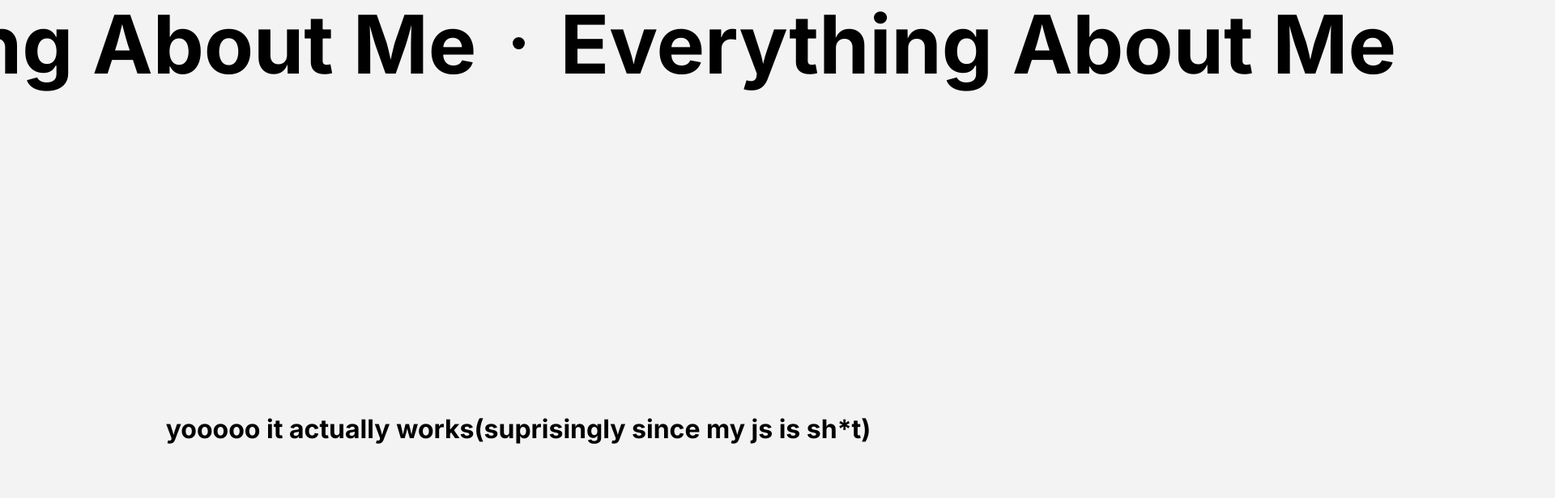
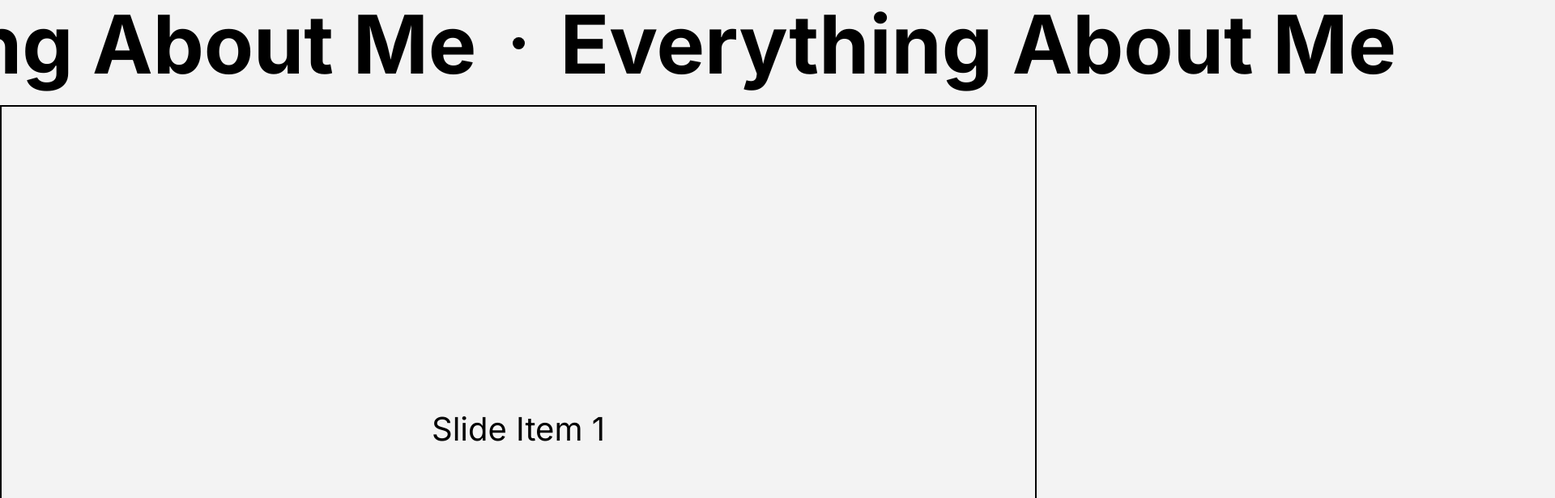
Before and after one commit to Johnson-Berisha/portfolio, a Next.js app in the folder next/: page / in a window 1280 px wide. Shown: the part 1420-2036 px from the top of the page at 81% size, 1920 px wide, since content can reach past the window. Built offline with nearby package versions, Linux system fonts and the light colour scheme.

Commit message:
Msg → Mon Nov 13 23:48:28 CET 2023

```diff
--- a/next/app/lenis.tsx
+++ b/next/app/lenis.tsx
@@ -1,53 +1,38 @@
 "use client"
 
-import { useEffect, useRef } from "react"
+import React, { useEffect, useRef } from "react"
 import Lenis from "@studio-freight/lenis"
 import gsap from "gsap"
 
 /**
  * Wrapper for Lenis
  */
-export default function SmoothScroller(this: any) {
+export default function SmoothScroller() {
+  const containerRef = useRef(null)
+
   useEffect(() => {
     const lenis = new Lenis()
 
-    lenis.on("scroll", (e: any) => {
-      console.log(e)
+    lenis.on("scroll", () => {
+      const container = containerRef.current as unknown as HTMLElement
+      if (container) {
+        const containerWidth = container.offsetWidth
+        const scrollPercent =
+          lenis.scroll / (container.scrollWidth - containerWidth)
+
+        const hitems = container.querySelectorAll(".slide-item")
+
+        gsap.to(hitems, {
+          xPercent: -100 * scrollPercent,
+          ease: "sine.out",
+        })
+      }
     })
 
-    function raf(time: number) {
-
-
-
+    function raf(time: any) {
       lenis.raf(time)
       requestAnimationFrame(raf)
     }
-
-
-// function raf(time) {
-//   lenis.raf(time);
-//   requestAnimationFrame(raf);
-// }
-
-// requestAnimationFrame(raf);
-
-
-// horizontal
-
-const hsection1 = document.getElementById('horizontal');
-const hitems = gsap.utils.toArray('#h-item');
-
-gsap.to(hitems, {
-  xPercent: -100 * (hitems.length - 1),
-  ease: "sine.out",
-  scrollTrigger: {
-      trigger: hsection1,
-      pin: true,
-      scrub:3,
-      snap: 1 / (hitems.length - 1),
-      end: "+=" + hsection1?.offsetWidth
-  }
-})
 
     requestAnimationFrame(raf)
 
@@ -56,5 +41,15 @@ gsap.to(hitems, {
     }
   }, [])
 
-  return this
+  return (
+    <div id="horizontal" ref={containerRef} style={{ overflowX: "scroll" }}>
+      {/*
+        Render your slide items here with the "slide-item" class
+        For example:
+      */}
+      <div className="slide-item">Slide Item 1</div>
+      <div className="slide-item">Slide Item 2</div>
+      <div className="slide-item">Slide Item 3</div>
+    </div>
+  )
 }
--- a/next/app/page.tsx
+++ b/next/app/page.tsx
@@ -1,12 +1,16 @@
+"use client"
+
 import Image from "next/image"
 import Header from "@/design/components/header/header"
+import { ReactLenis } from "@studio-freight/react-lenis"
 
 export default function Home() {
   return (
-
-
     <main>
-
+      {/* <ReactLenis
+      root
+      options={{ orientation: "vertical", gestureOrientataion: "both" }}
+    > */}
       <div className="home">
         <div className="header">
           <div className="logo">
@@ -80,7 +84,13 @@ export default function Home() {
           </div>
           <div className="social-link">
             <a href="https://twitter.com/BerishaGjonson">
-              <Image className="sl-t" width="40" height="40" src="/img/twitter.svg" alt="" />
+              <Image
+                className="sl-t"
+                width="40"
+                height="40"
+                src="/img/twitter.svg"
+                alt=""
+              />
             </a>
           </div>
         </div>
@@ -118,17 +128,30 @@ export default function Home() {
         </div>
         <div className="eam-txt2">Everything About Me</div>
       </div>
-      <div className="about" id="horizontal">
-        <div className="abt-firstsec" id="h-item">
+      {/* <div className="about" id="horizontal">
+        <div className="slide-item abt-firstsec" id="h-item-1">
           <div className="abtfs-txt">
             <span className="abtfs-txt-2">1/5</span>
             About Me
           </div>
         </div>
-        <div className="abt-actualsec" id="h-item">
+        <div className="slide-item abt-actualsec" id="h-item-2">
           <h1>yooooo it actually works(suprisingly since my js is sh*t)</h1>
         </div>
-      </div>
+        <div className="slide-item abt-actualsec" id="h-item-3">
+          <h1>yooooo it actually works(suprisingly since my js is sh*t)</h1>
+        </div>
+        <div className="slide-item abt-actualsec" id="h-item-4">
+          <h1>yooooo it actually works(suprisingly since my js is sh*t)</h1>
+        </div>
+        <div className="slide-item abt-actualsec" id="h-item-5">
+          <h1>yooooo it actually works(suprisingly since my js is sh*t)</h1>
+        </div>
+        <div className="slide-item abt-actualsec" id="h-item-6">
+          <h1>yooooo it actually works(suprisingly since my js is sh*t)</h1>
+        </div>
+      </div> */}
+      {/* </ReactLenis> */}
     </main>
   )
 }
--- a/next/design/style/global.css
+++ b/next/design/style/global.css
@@ -4,3 +4,23 @@
   --bg: black;
   --color: white;
 }
+
+#horizontal {
+  overflow-x: scroll;
+  display: flex;
+  flex-direction: row;
+  gap: 100px;
+  flex-wrap: nowrap;
+  width: 100%;
+}
+
+.slide-item {
+  display: flex;
+  width: 100vw;
+  min-width: 100vw;
+  height: 100vh;
+  align-items: center;
+  justify-content: center;
+  font-size: 40px;
+  border: 2px solid black;
+}
--- a/next/package.json
+++ b/next/package.json
@@ -18,6 +18,7 @@
   "dependencies": {
     "@studio-freight/hamo": "^0.6.22",
     "@studio-freight/lenis": "^1.0.27",
+    "@studio-freight/react-lenis": "^0.0.36",
     "gsap": "^3.12.2",
     "next": "14.0.2",
     "next-themes": "^0.2.1",
```
Also changed, not shown: 1 other file (tests, documents, lock files or other folders).
